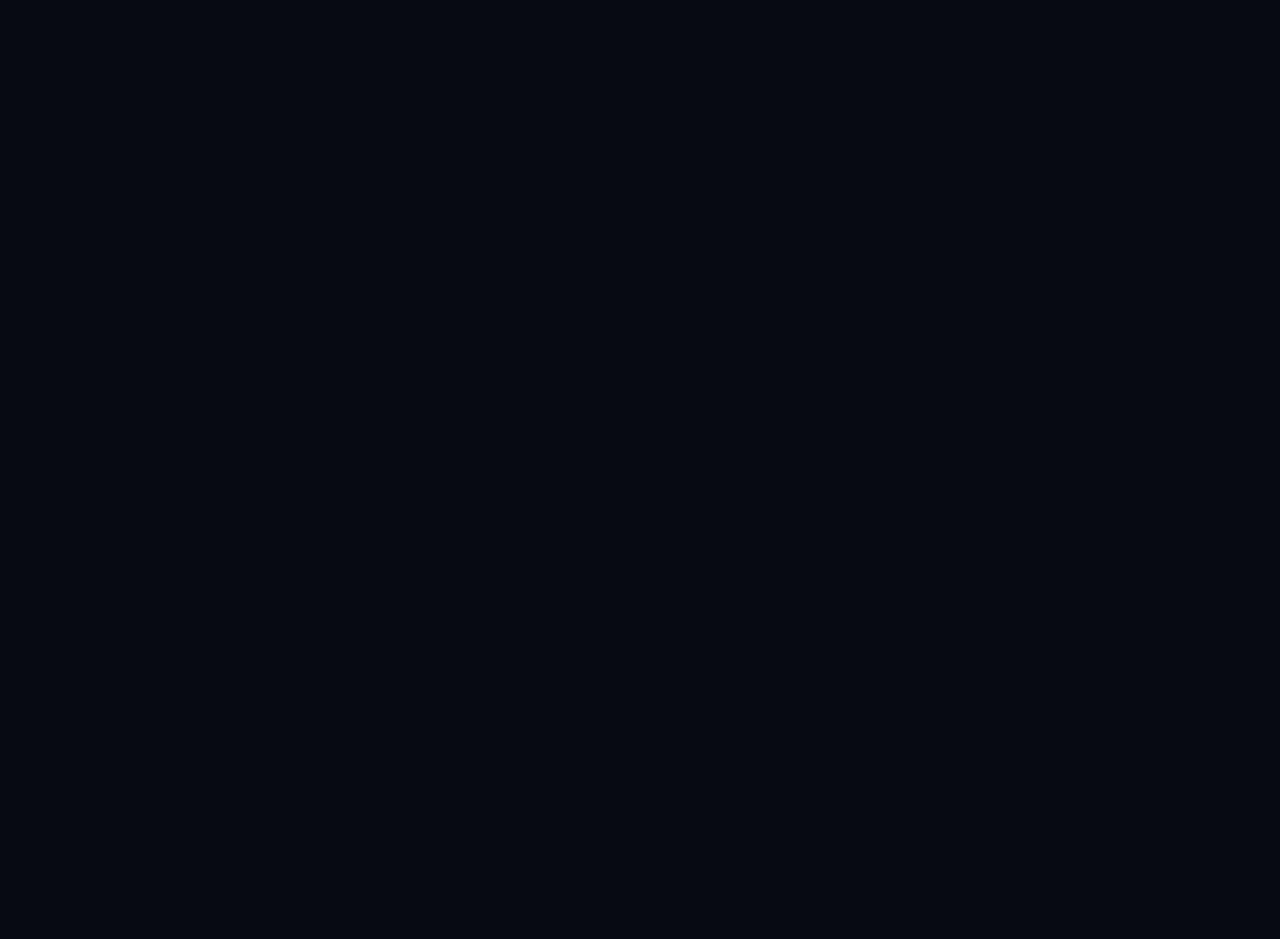
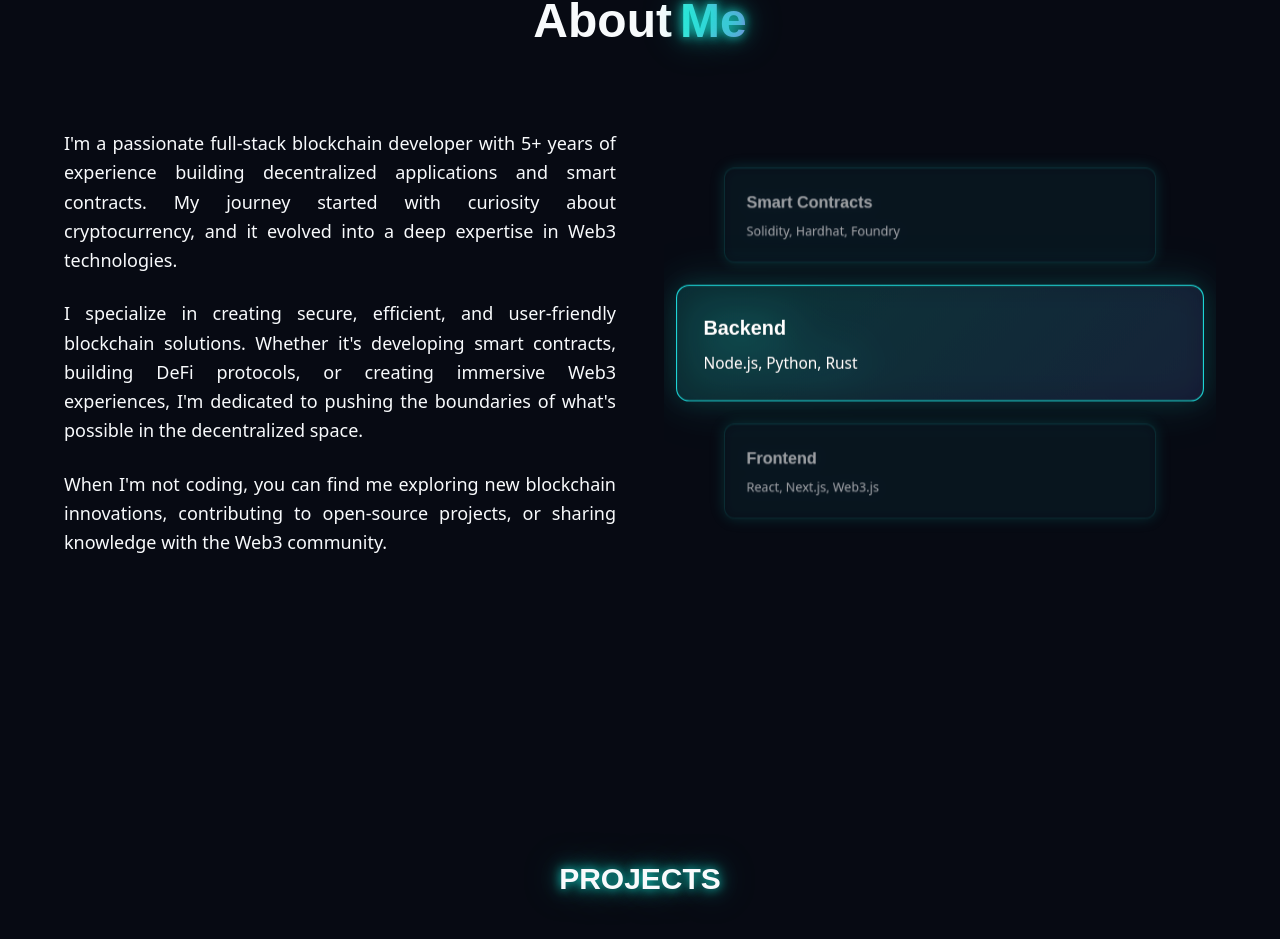
Before and after one commit to 7Demon/Portofolio, a React (Vite) app: page / in a window 1280 px wide. Shown: the part 993-1932 px from the top of the page. Before the commit the page ends 806 px from the top, so only its background shows below. Built offline with nearby package versions, Linux system fonts and the light colour scheme.

Commit message:
making new section

```diff
--- a/src/components/home.jsx
+++ b/src/components/home.jsx
@@ -1,9 +1,54 @@
 import { Button } from './ui/button';
 import { ArrowDown, Github, Twitter, Linkedin } from 'lucide-react';
+import { useEffect } from 'react';
+
 const Home = () => {
+  useEffect(() => {
+    const scrollContainer = document.querySelector('.scrollbar-slot');
+    if (!scrollContainer) return;
+
+    const handleScroll = () => {
+      const cards = scrollContainer.querySelectorAll('.skill-card');
+      const containerRect = scrollContainer.getBoundingClientRect();
+      const containerCenter = containerRect.height / 2 + containerRect.top;
+
+      cards.forEach((card) => {
+        const cardRect = card.getBoundingClientRect();
+        const cardCenter = cardRect.top + cardRect.height / 2;
+        const distance = Math.abs(cardCenter - containerCenter);
+        const maxDistance = containerRect.height / 2;
+        const ratio = Math.max(0, 1 - distance / maxDistance);
+
+        // Scale dan opacity based on distance from center
+        const scale = 0.8 + ratio * 0.3;
+        const opacity = 0.4 + ratio * 0.6;
+        const brightness = 1 + ratio * 0.3;
+        const glow = ratio * 20;
+
+        card.style.transform = `scale(${scale})`;
+        card.style.opacity = opacity;
+        card.style.filter = `brightness(${brightness}) drop-shadow(0 0 ${glow}px hsl(175 80% 50% / ${ratio * 0.8}))`;
+
+        // Highlight center item
+        if (ratio > 0.9) {
+          card.parentElement.classList.add('center-item');
+        } else {
+          card.parentElement.classList.remove('center-item');
+        }
+      });
+    };
+
+    scrollContainer.addEventListener('scroll', handleScroll);
+    handleScroll(); // Initial call
+
+    return () => scrollContainer.removeEventListener('scroll', handleScroll);
+  }, []);
+
     return (
+      <>
+    {/* hero section*/}
     <section className="relative min-h-screen flex items-center justify-center overflow-hidden">
-      <div className="container mx-auto px-4 md:px-6 py-20 md:py-32 relative z-10">
+      <div className="container mx-40 px-4 md:px-6 py-20 md:py-32 relative z-10">
         <div className="grid grid-cols-1 lg:grid-cols-2 gap-8 lg:gap-12 items-center">
 
           {/* Left Content */}
@@ -12,7 +57,7 @@ const Home = () => {
             <div className="animate-fade-up opacity-0 delay-100">
               <div className="inline-flex items-center gap-2 glass-card px-4 py-2 mb-8">
                 <span className="w-2 h-2 rounded-full bg-primary animate-pulse" />
-                <span className="text-sm text-muted-foreground">Available for Web3 Projects</span>
+                <span className="text-sm text-muted-foreground">Available for Web2 and Web3 Projects</span>
               </div>
             </div>
 
@@ -34,7 +79,7 @@ const Home = () => {
             {/* CTA Buttons */}
             <div className="flex flex-col sm:flex-row items-start gap-4 mb-10 md:mb-12 animate-fade-up opacity-0 delay-400">
               <div className="relative group">
-                <div className="absolute -inset-1 bg-gradient-to-r from-primary via-secondary to-primary rounded-lg blur opacity-75 group-hover:opacity-100 group-hover:blur-md transition duration-500 animate-pulse" />
+                <div className="absolute -inset-1 bg-linear-to-r from-primary via-secondary to-primary rounded-lg blur opacity-75 group-hover:opacity-100 group-hover:blur-md transition duration-500 animate-pulse" />
                 <Button variant="neon" size="lg" className="relative hover:scale-105 transition-transform duration-300 shadow-lg">
                   <span className="relative">View Projects</span>
                 </Button>
@@ -106,7 +151,106 @@ const Home = () => {
         </div>
       </div>
     </section>
-  )
 
+    {/* About Section */}
+    <section id="about" className="relative py-20 md:py-32 overflow-hidden">
+      <div className="container mx-auto px-4 md:px-6">
+        <div className="max-w-6xl mx-auto">
+          {/* Section Title */}
+          <div className="mb-12 md:mb-16 text-center animate-fade-up opacity-0">
+            <h2 className="text-3xl sm:text-4xl md:text-5xl font-bold mb-4">
+              <span className="text-foreground">About</span>
+              <span className="text-gradient neon-glow ml-2">Me</span>
+            </h2>
+            <div className="w-16 h-1 bg-linear-to-r from-primary to-secondary rounded-full mx-auto"></div>
+          </div>
+
+          {/* Content Grid */}
+          <div className="grid grid-cols-1 md:grid-cols-2 gap-8 lg:gap-12 items-center mb-12">
+            {/* Left - Text Content */}
+            <div className="space-y-6 animate-fade-up opacity-0 delay-200">
+              <p className="text-muted-foreground text-justify md:text-lg leading-relaxed">
+                I'm a passionate full-stack blockchain developer with 5+ years of experience building decentralized applications and smart contracts. My journey started with curiosity about cryptocurrency, and it evolved into a deep expertise in Web3 technologies.
+              </p>
+
+              <p className="text-muted-foreground text-justify md:text-lg leading-relaxed">
+                I specialize in creating secure, efficient, and user-friendly blockchain solutions. Whether it's developing smart contracts, building DeFi protocols, or creating immersive Web3 experiences, I'm dedicated to pushing the boundaries of what's possible in the decentralized space.
+              </p>
+
+              <p className="text-muted-foreground text-justify md:text-lg leading-relaxed">
+                When I'm not coding, you can find me exploring new blockchain innovations, contributing to open-source projects, or sharing knowledge with the Web3 community.
+              </p>
+            </div>
+
+            {/* Right - Skills Carousel */}
+            <div className="animate-fade-up opacity-0 delay-300">
+              <div className="relative">
+                {/* Overlay untuk efek slot machine */}
+                <div className="absolute inset-0 pointer-events-none z-20">
+                  <div className="absolute top-0 left-0 right-0 h-12 bg-linear-to-b from-background to-transparent" />
+                  <div className="absolute bottom-0 left-0 right-0 h-12 bg-linear-to-t from-background to-transparent" />
+                  {/* Center highlight glow */}
+                  <div className="absolute top-1/2 -translate-y-1/2 left-0 right-0 h-32 bg-linear-to-b from-primary/20 via-primary/30 to-primary/20 blur-2xl" />
+                </div>
+
+                {/* Scrollable container */}
+                <div className="h-96 overflow-y-auto snap-y snap-mandatory scrollbar-slot scroll-smooth relative">
+                  <div className="flex flex-col">
+                    {[
+                      { title: 'Smart Contracts', skills: 'Solidity, Hardhat, Foundry' },
+                      { title: 'Backend', skills: 'Node.js, Python, Rust' },
+                      { title: 'Frontend', skills: 'React, Next.js, Web3.js' },
+                      { title: 'DeFi', skills: 'Uniswap, Aave, Curve' },
+                      { title: 'Testing', skills: 'Jest, Mocha, Chai' },
+                      { title: 'Tools', skills: 'Git, Docker, AWS' },
+                      { title: 'Blockchain', skills: 'Ethereum, Polygon, Arbitrum' },
+                    ].map((skill, index) => (
+                      <div
+                        key={index}
+                        className="snap-center shrink-0 h-32 px-9 py-3 flex items-center justify-center transition-all duration-500 ease-out transform"
+                        style={{
+                          scrollSnapAlign: 'center',
+                          scrollSnapStop: 'always'
+                        }}
+                      >
+                        <div className="skill-card w-full glass-card p-6 rounded-xl border border-primary/20 transition-all duration-500 hover:border-primary/50"
+                          data-skill-index={index}
+                        >
+                          <h3 className="text-foreground font-bold text-lg mb-2 transition-colors duration-500">
+                            {skill.title}
+                          </h3>
+                          <p className="text-muted-foreground text-sm transition-colors duration-500">{skill.skills}</p>
+                        </div>
+                      </div>
+                    ))}
+                  </div>
+                </div>
+              </div>
+            </div>
+          </div>
+
+        </div>
+      </div>
+      {/* Background decoration */}
+      <div className="absolute top-1/2 -right-40 w-80 h-80 bg-secondary/10 rounded-full blur-3xl -z-10" />
+      <div className="absolute bottom-0 -left-40 w-80 h-80 bg-primary/10 rounded-full blur-3xl -z-10" />
+    </section>
+
+    {/* project section */}
+    <section id="projects" className='relative min-h-screen flex overflow-hidden'>
+        <div className='container mx-40 px-4 md:mx-6 py-20 md:py-32 relative z-10'>
+            <div className=''>
+                    {/* title */}
+                    <div className='text-center mb-12 md:mb-16 animate-fade-up opacity-0'>
+                        <h2 className="text-3xl font-bold text-linear neon-glow">PROJECTS</h2>
+                    </div>
+                    {/* content */}
+                    <div>
+
+                    </div>
+            </div>
+        </div>
+    </section>
+          </>)
 }
 export default Home;
--- a/src/index.css
+++ b/src/index.css
@@ -248,3 +248,59 @@
 .neon-link {
   animation: neon-pulse 2s ease-in-out infinite;
 }
+
+/* Scrollbar styling */
+.scrollbar-hide::-webkit-scrollbar {
+  height: 8px;
+}
+
+.scrollbar-hide::-webkit-scrollbar-track {
+  background: transparent;
+}
+
+.scrollbar-hide::-webkit-scrollbar-thumb {
+  background: hsl(175 80% 50% / 0.5);
+  border-radius: 4px;
+  transition: background 0.3s ease;
+}
+
+.scrollbar-hide::-webkit-scrollbar-thumb:hover {
+  background: hsl(175 80% 50% / 0.8);
+}
+
+/* Slot machine scrollbar styling */
+.scrollbar-slot {
+  scroll-behavior: smooth;
+}
+
+.scrollbar-slot::-webkit-scrollbar {
+  width: 6px;
+}
+
+.scrollbar-slot::-webkit-scrollbar-track {
+  background: hsl(222 47% 10% / 0.6);
+  border-radius: 10px;
+}
+
+.scrollbar-slot::-webkit-scrollbar-thumb {
+  background: linear-gradient(180deg, hsl(175 80% 50%), hsl(260 60% 55%));
+  border-radius: 10px;
+  border: 2px solid transparent;
+  background-clip: padding-box;
+}
+
+.scrollbar-slot::-webkit-scrollbar-thumb:hover {
+  background: linear-gradient(180deg, hsl(175 80% 60%), hsl(260 60% 65%));
+  background-clip: padding-box;
+}
+
+/* Skill card transitions */
+.skill-card {
+  transition: all 0.3s ease-out !important;
+  will-change: transform, opacity, filter;
+}
+
+.center-item .skill-card {
+  border-color: hsl(175 80% 50% / 0.8) !important;
+  background: linear-gradient(135deg, hsl(175 80% 50% / 0.1), hsl(260 60% 55% / 0.1)) !important;
+}
```
